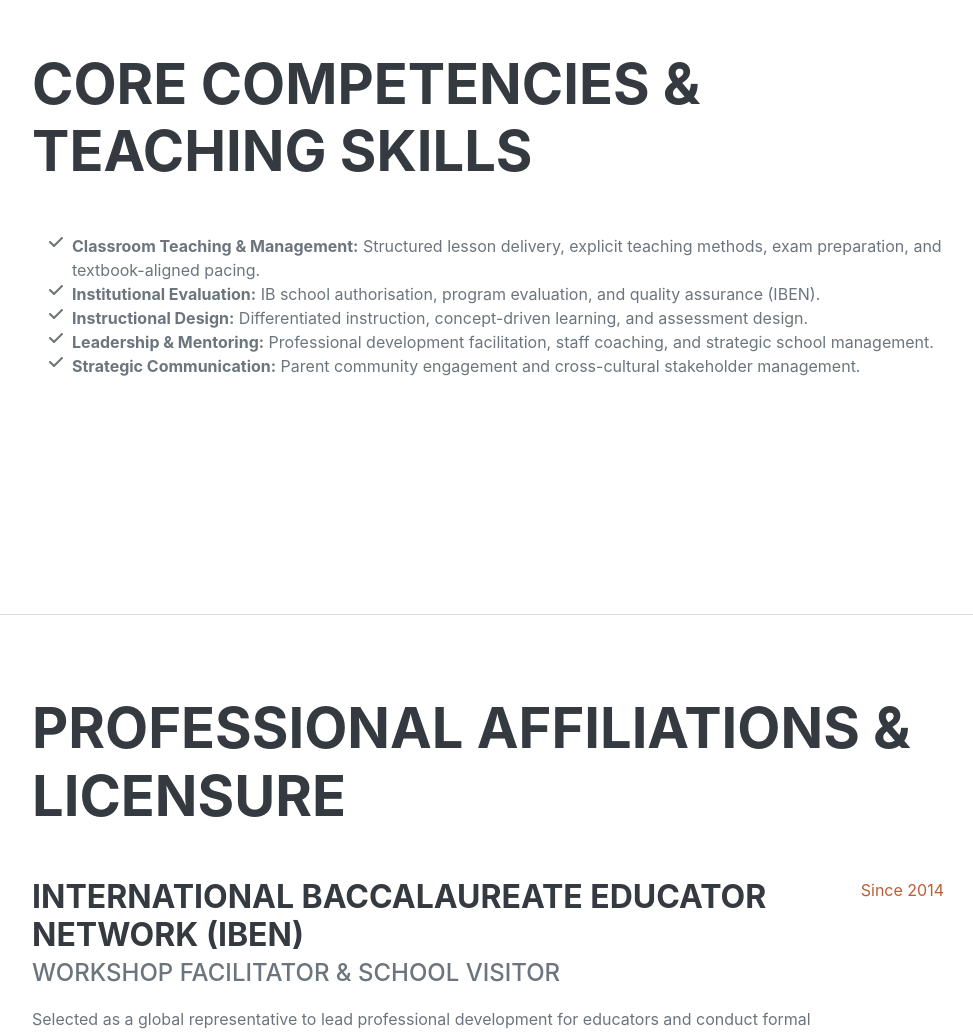
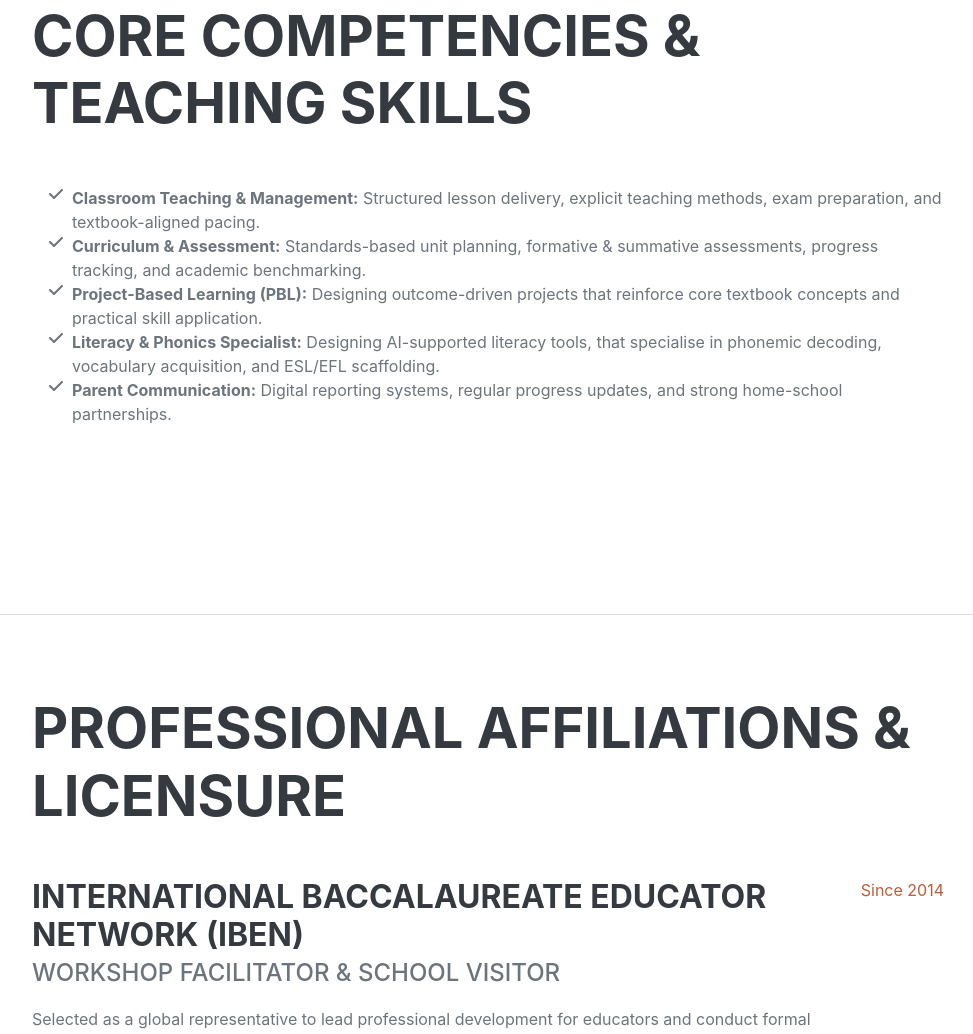
Before and after one commit to gurukomodo/cv, a website: page primary_ed/index.html in a window 1280 px wide. Shown: the part 4706-5740 px from the top of the page, without its empty margins (288-1261 px from the left). Drawn offline with nearby package versions, Linux system fonts and the light colour scheme; a web font is replaced by a local one.

Commit message:
edits to index

```diff
--- a/primary_ed/index.html
+++ b/primary_ed/index.html
@@ -244,23 +244,20 @@
                     </li>
                     <li>
                         <span class="fa-li"><i class="fas fa-check"></i></span>
-                        <strong>Institutional Evaluation:</strong> IB school authorisation, program evaluation, and
-                        quality assurance (IBEN).
+                        <strong>Curriculum & Assessment:</strong> Standards-based unit planning, formative & summative assessments, progress tracking, and academic benchmarking.
                     </li>
                     <li>
                         <span class="fa-li"><i class="fas fa-check"></i></span>
-                        <strong>Instructional Design:</strong> Differentiated instruction, concept-driven learning, and
-                        assessment design.
+                        <strong>Project-Based Learning (PBL):</strong> Designing outcome-driven projects that reinforce core textbook concepts and practical skill application.
                     </li>
                     <li>
                         <span class="fa-li"><i class="fas fa-check"></i></span>
-                        <strong>Leadership & Mentoring:</strong> Professional development facilitation, staff coaching,
-                        and strategic school management.
+                        <strong>Literacy & Phonics Specialist:</strong> Designing AI-supported literacy tools, that specialise in phonemic decoding, vocabulary acquisition, and ESL/EFL
+                        scaffolding.
                     </li>
                     <li>
                         <span class="fa-li"><i class="fas fa-check"></i></span>
-                        <strong>Strategic Communication:</strong> Parent community engagement and cross-cultural
-                        stakeholder management.
+                        <strong>Parent Communication:</strong> Digital reporting systems, regular progress updates, and strong home-school partnerships.
                     </li>
                 </ul>
             </div>
```
Also changed, not shown: 2 other files.
